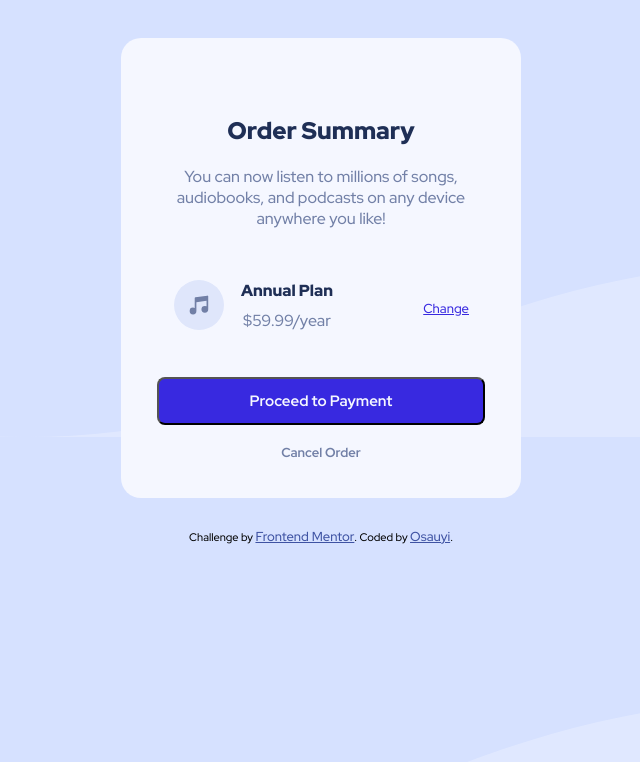
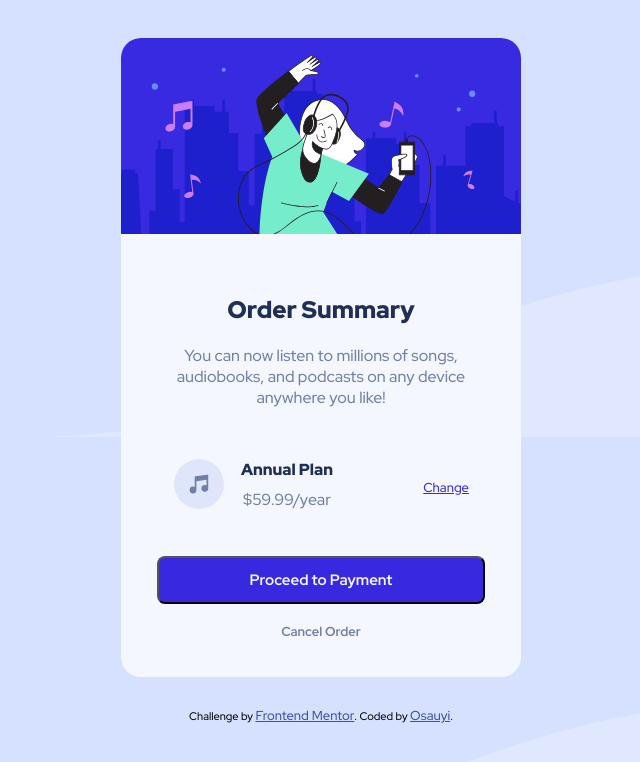
Before and after one commit to Osauyi/order-summary-component-main-proj-3-, a plain HTML site: page index.html in a window 1280 px wide. Shown: the whole page, without its empty margins (319-959 px from the left). Drawn offline with Linux system fonts and the light colour scheme; the site is published under a folder, as on GitHub Pages, so addresses that start at the root find nothing.

Commit message:
fixed images again

```diff
--- a/index.html
+++ b/index.html
@@ -29,7 +29,7 @@
 <body>
   <section>
     <div class="container">
-      <img src="/images/illustration-hero.svg" alt="">
+      <img src="images/illustration-hero.svg" alt="">
       <div class="Text">
         <h1>Order Summary</h1>
 
```
